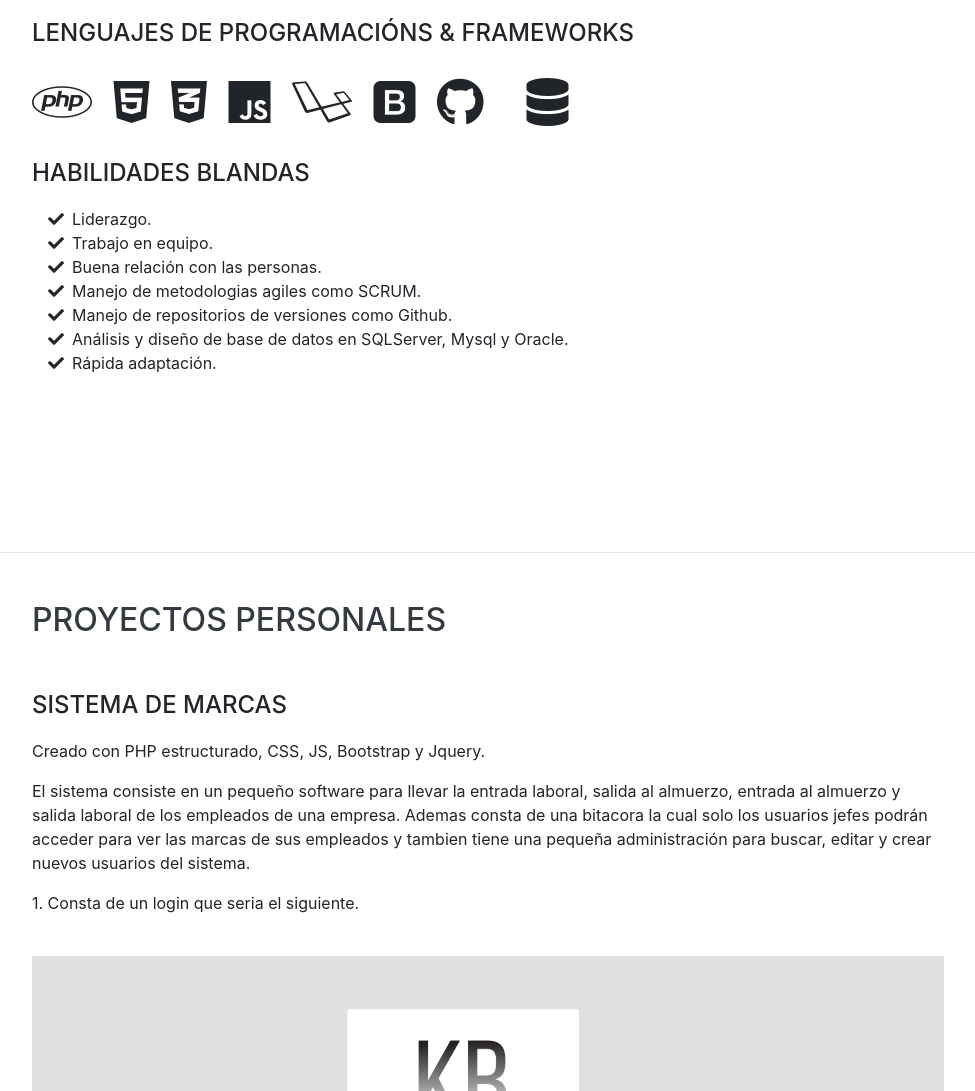
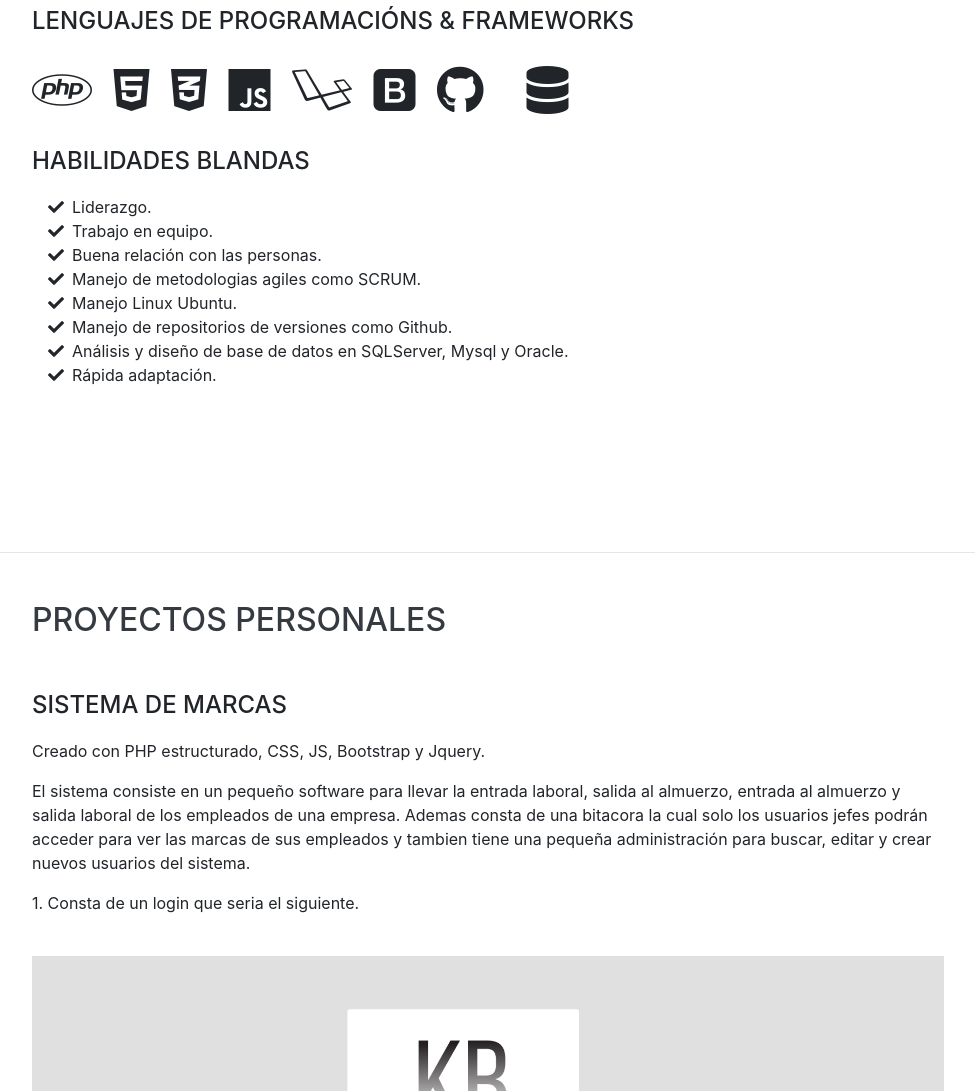
Before and after one commit to JoseDavidQuesada/curriculum-portafolio, a website with bundled scripts: page index.html in a window 1280 px wide. Shown: the part 3301-4392 px from the top of the page, without its empty margins (288-1263 px from the left). Built offline with nearby package versions, Linux system fonts and the light colour scheme; some icons are missing; a web font is replaced by a local one.

Commit message:
16/07/2020 2

```diff
--- a/index.html
+++ b/index.html
@@ -274,6 +274,9 @@
             <i class="fa-li fa fa-check"></i>
             Manejo de metodologias agiles como SCRUM.</li>
           <li>
+            <i class="fa-li fa fa-check"></i>
+            Manejo Linux Ubuntu.</li>
+          <li>
               <i class="fa-li fa fa-check"></i>
             Manejo de repositorios de versiones como Github.</li>
           <li>
```
